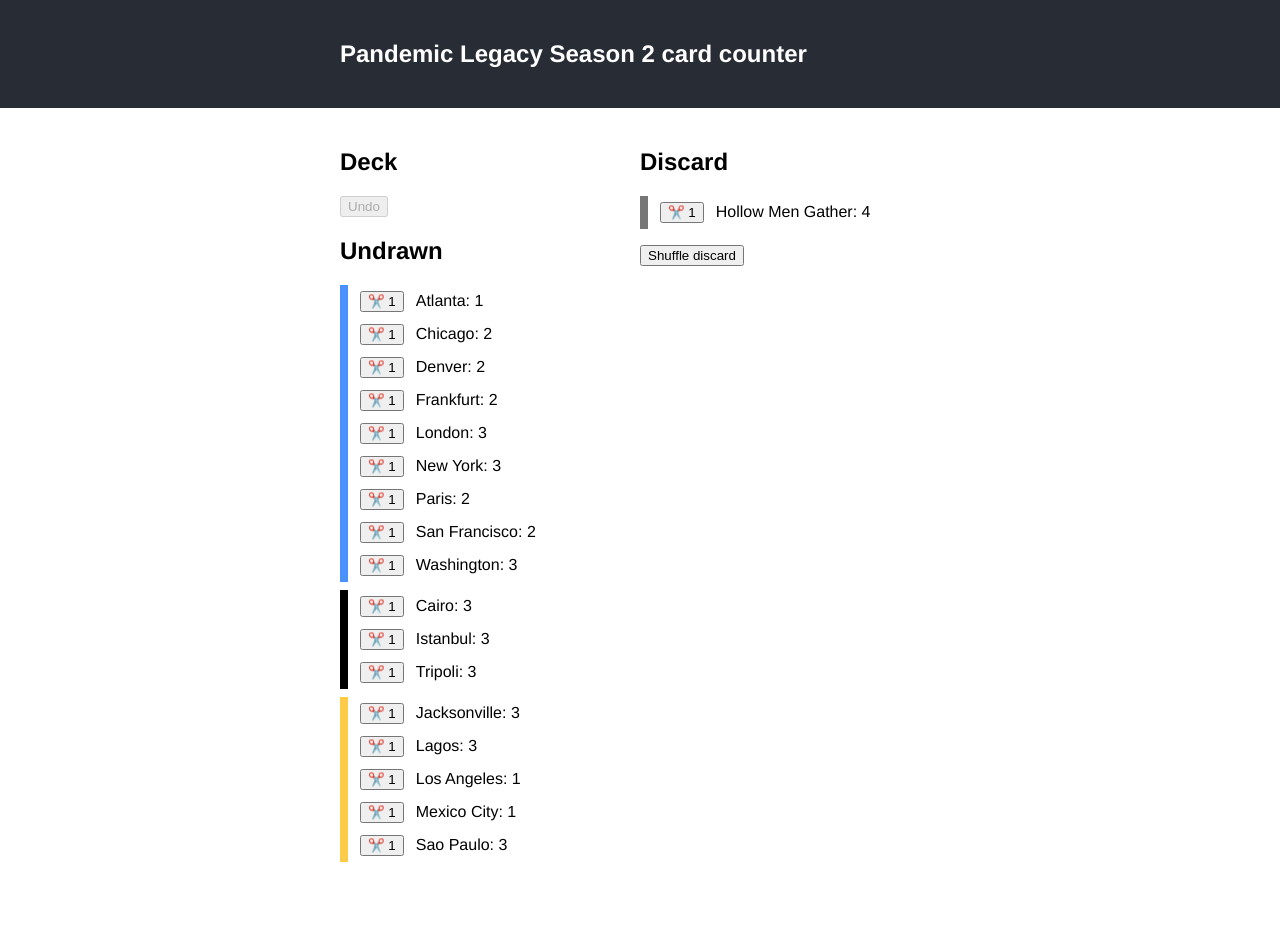
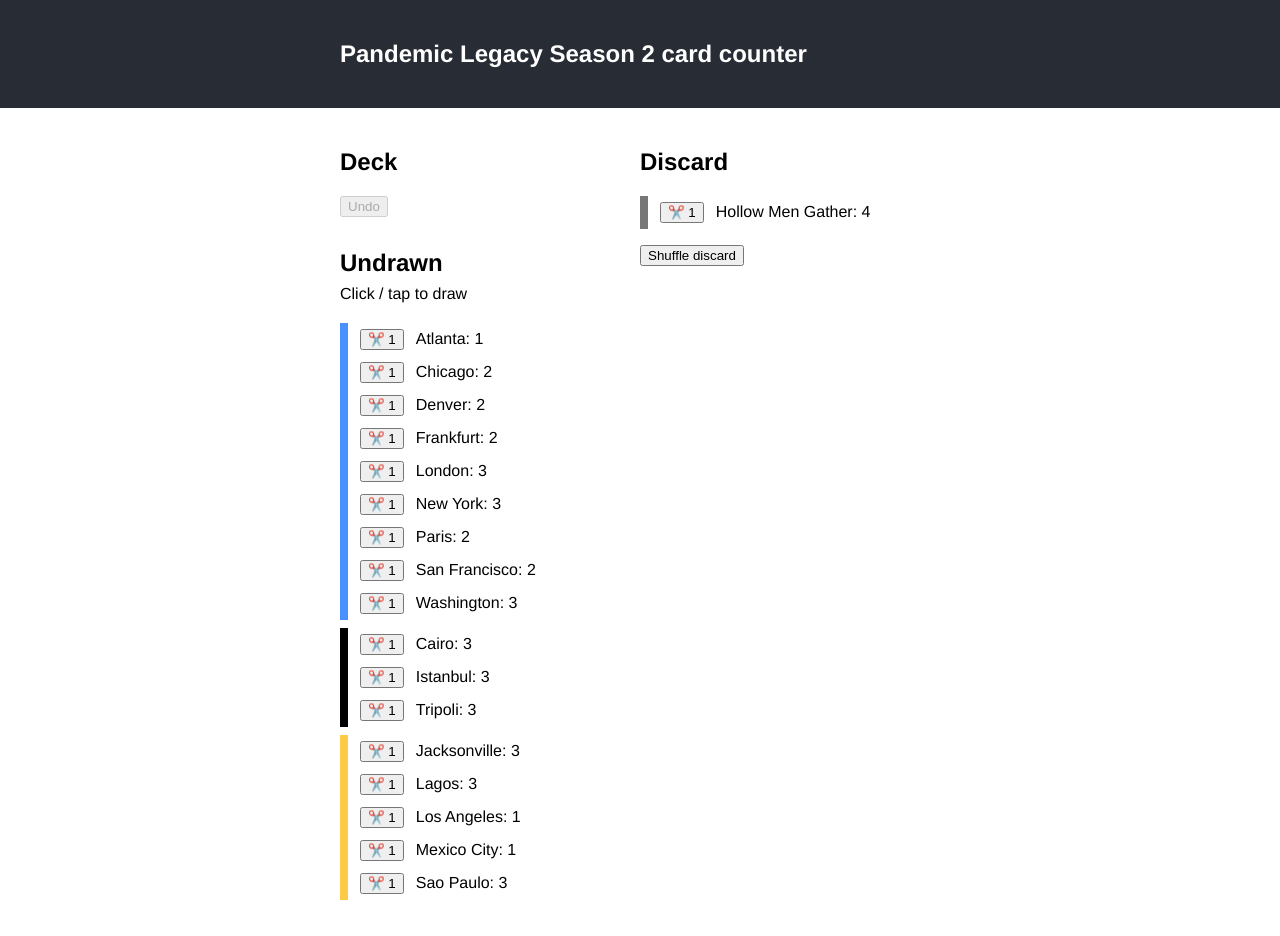
Before and after one commit to kshen0/pandemic-card-counter, a React (Create React App) app: page / in a window 1280 px wide. Before the commit the page ends 898 px from the top, so only its background shows below. Built offline with nearby package versions, Linux system fonts and the light colour scheme.

Commit message:
more styles

```diff
--- a/src/App.css
+++ b/src/App.css
@@ -93,3 +93,11 @@
   height: 1px;
   background-color: #dedede;
 }
+
+.Instructions {
+  margin: -12px 0 20px;
+}
+
+.UndoButton {
+  margin-bottom: 12px;
+}
--- a/src/App.tsx
+++ b/src/App.tsx
@@ -155,6 +155,9 @@
             {
               knownDeck.length > 0 && <div className="KnownDeckContainer">
                 <h2>Known</h2>
+                <p className="Instructions">
+                  Click / tap to draw
+                </p>
                 {
                   reversedSections.map((section, i) => {
                     return <>
@@ -172,6 +175,11 @@
             }
             <div className="UndrawnDeckContainer">
               <h2>Undrawn</h2>
+              {knownDeck.length === 0 &&
+                <p className="Instructions">
+                  Click / tap to draw
+                </p>
+              }
               <CardSetView
                 deckCount={undrawnDeck}
                 handleDraw={(city: string) => handleDraw(city, 'unknown')}
```
